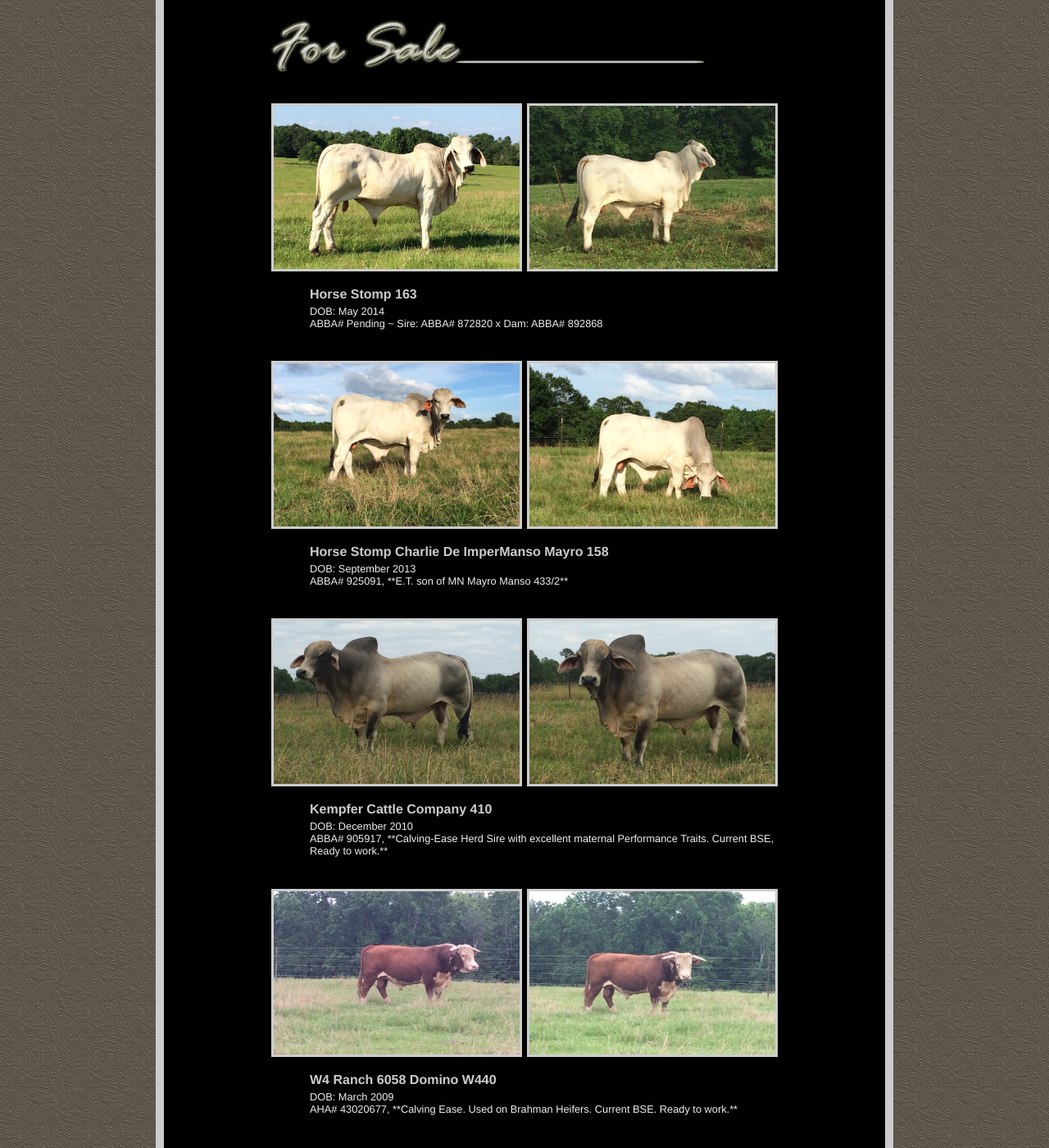
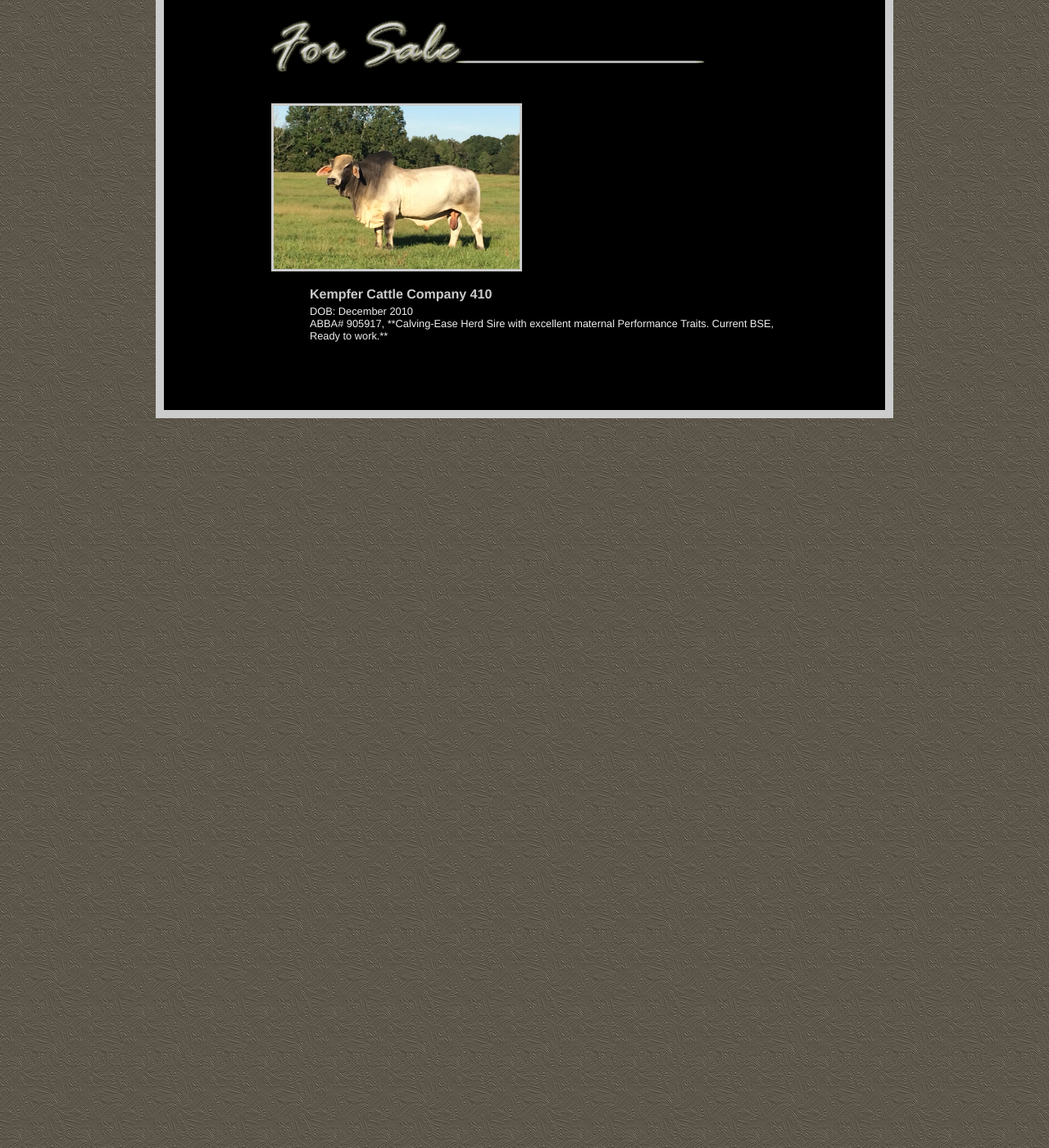
Before and after one commit to jshawl/horsestomp, a Jekyll site: the page built from for-sale.md, in a window 1280 px wide and 1400 px high, scrolled down 365 px. Shown: the whole window at 82% size. Built offline with Jekyll 4.4.1, drawn with Linux system fonts in a browser that asks for light colours.

```diff
--- a/for-sale.md
+++ b/for-sale.md
@@ -3,26 +3,10 @@
 title: For Sale
 permalink: /forsale.html
 cows:
-  - name: Horse Stomp 163
-    extra: "DOB: May 2014<br> ABBA# Pending  ~ Sire: ABBA# 872820 x Dam: ABBA# 892868"
-    images:
-      - /images/for-sale/163.JPG
-      - /images/for-sale/163-2.JPG
-  - name: Horse Stomp Charlie De ImperManso Mayro 158
-    extra: "DOB: September 2013<br> ABBA# 925091, **E.T. son of MN Mayro Manso 433/2**"
-    images:
-      - /images/for-sale/158.JPG
-      - /images/for-sale/158-2.JPG
   - name: Kempfer Cattle Company 410
     extra: "DOB: December 2010<br> ABBA# 905917, **Calving-Ease Herd Sire with excellent maternal Performance Traits. Current BSE, Ready to work.**"
     images:
-      - /images/for-sale/410.JPG
-      - /images/for-sale/410-2.JPG
-  - name: W4 Ranch 6058 Domino W440
-    extra: "DOB: March 2009<br> AHA# 43020677, **Calving Ease. Used on Brahman Heifers. Current BSE. Ready to work.**"
-    images:
-      - /images/for-sale/w4.JPG
-      - /images/for-sale/w4-2.JPG
+      - /images/for-sale/410-2016.jpg
 ---
 
 {% for cow in page.cows %}
```
Also changed, not shown: images/for-sale/410-2016.jpg (added).
